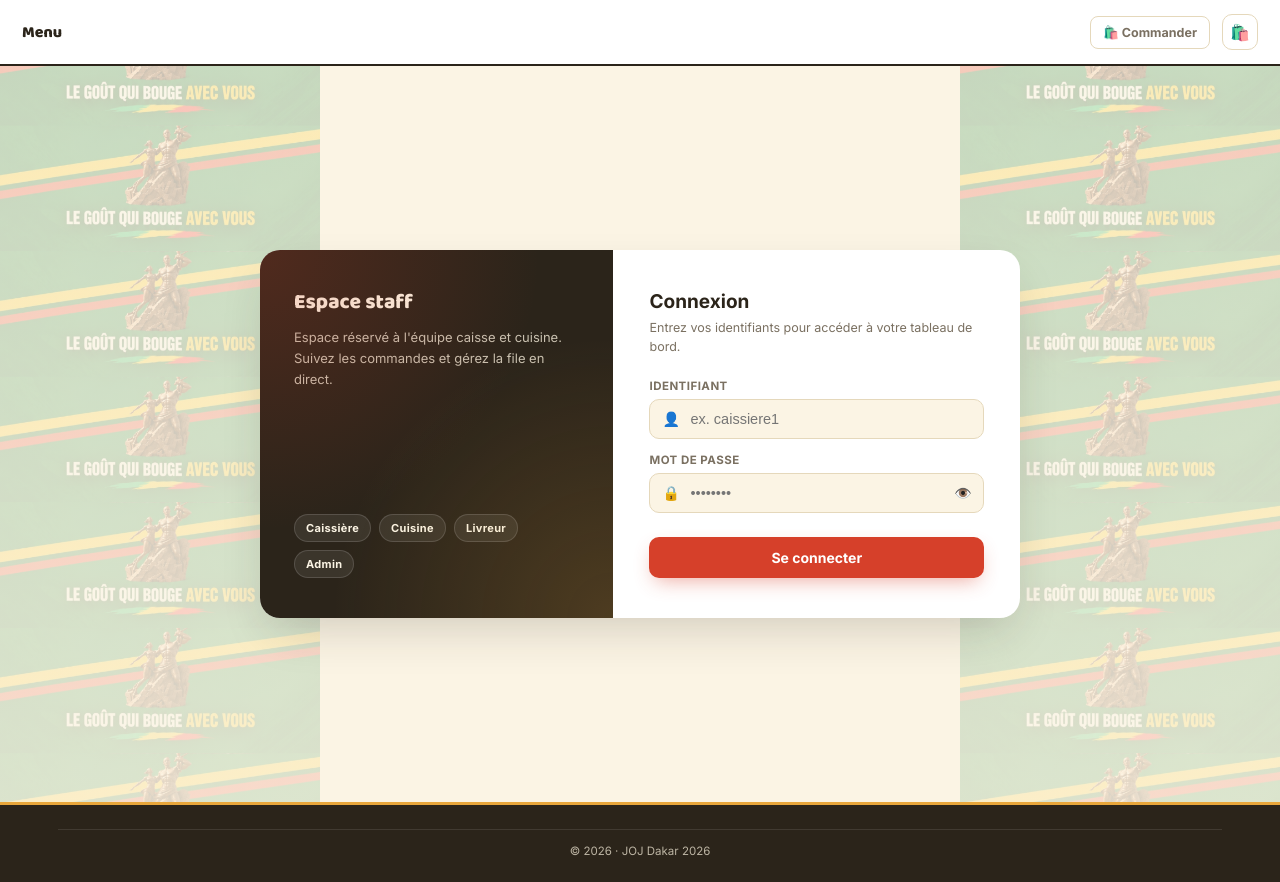
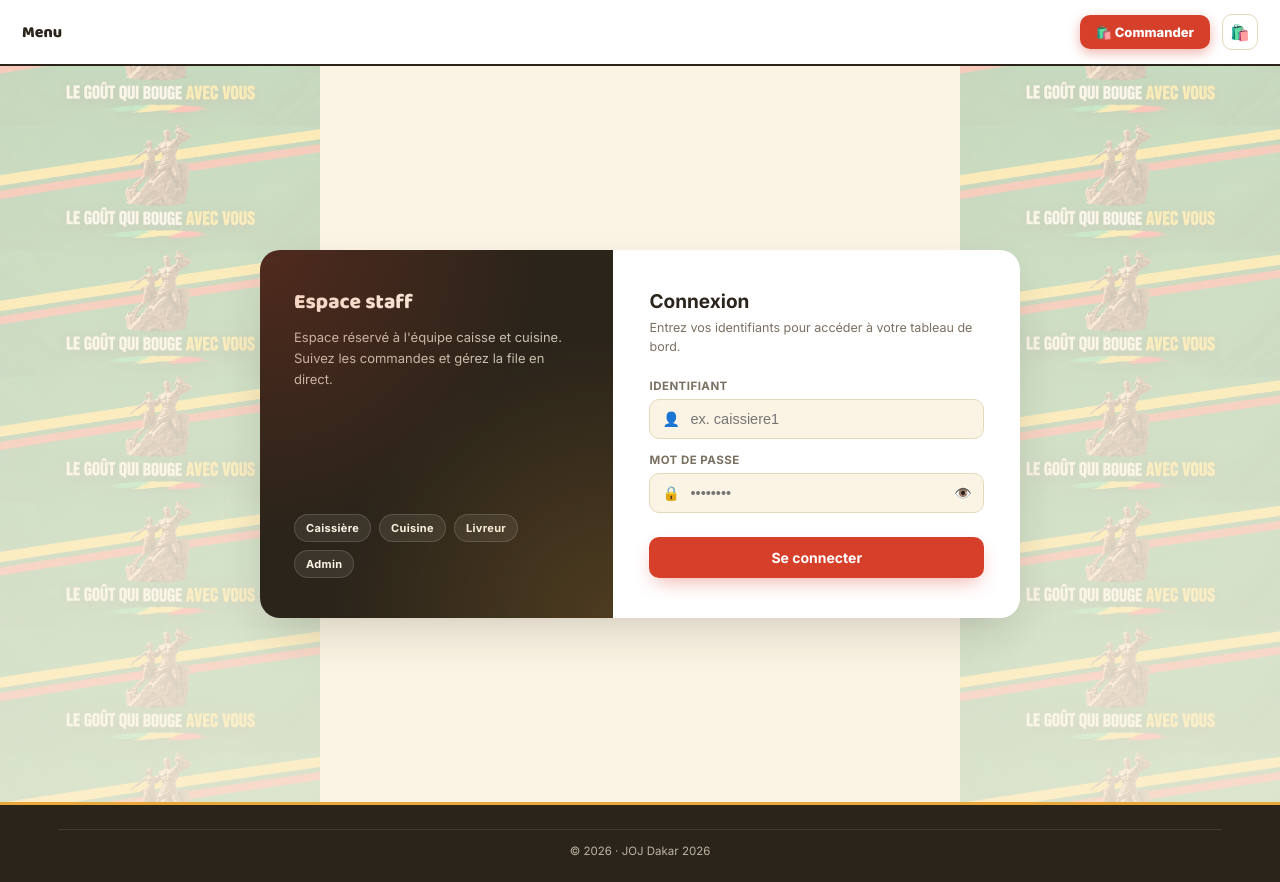
Before and after one commit to caissesosdirtech/fast-and-delicious, a React (Vite) app in the folder fast_delicious_front/: page /staff/login in a window 1280 px wide. Built offline with nearby package versions, Linux system fonts and the light colour scheme; no server answers.

Commit message:
feat(menu): formules sans scroll + bouton Commander en relief

```diff
--- a/fast_delicious_front/src/components/TopBar.css
+++ b/fast_delicious_front/src/components/TopBar.css
@@ -54,13 +54,18 @@
   0%{ transform:scale(0.6); } 60%{ transform:scale(1.15); } 100%{ transform:scale(1); }
 }
 
+/* Bouton Commander : CTA en relief pour attirer l'œil */
 .topbar-vitrine-link{
-  font-size:12.5px; font-weight:700; color:var(--ink-soft);
-  text-decoration:none; padding:8px 12px; border-radius:8px;
-  border:1.5px solid var(--line);
-  transition:border-color .15s ease, color .15s ease;
+  font-size:13px; font-weight:800; color:#fff;
+  text-decoration:none; padding:9px 16px; border-radius:10px;
+  background:var(--red); border:none;
+  box-shadow:0 4px 12px rgba(214,64,42,.38);
+  transition:transform .12s ease, box-shadow .12s ease, background .15s ease;
 }
-.topbar-vitrine-link:hover{ border-color:var(--gold); color:var(--ink); }
+.topbar-vitrine-link:hover{
+  background:var(--red-dim); color:#fff;
+  transform:translateY(-2px); box-shadow:0 8px 18px rgba(214,64,42,.46);
+}
 
 @media (max-width:480px){
   .topbar-call-number{ display:none; }
--- a/fast_delicious_front/src/pages/ClientMenu.css
+++ b/fast_delicious_front/src/pages/ClientMenu.css
@@ -155,13 +155,14 @@
   .formules-hero, .formules-hero-eyebrow, .formules-row .formule-poster{ animation:none !important; }
 }
 
-.formules-row{ display:flex; gap:12px; padding:0 20px 6px; overflow-x:auto; scroll-snap-type:x mandatory;
-  width:fit-content; max-width:100%; margin:0 auto; }
+/* Les 3 formules se partagent la largeur : toutes visibles, sans barre de défilement. */
+.formules-row{ display:grid; grid-template-columns:repeat(3, 1fr); gap:10px; padding:0 16px 6px;
+  max-width:600px; margin:0 auto; }
 .formule-poster{
-  flex:0 0 185px; scroll-snap-align:start; border-radius:16px; overflow:hidden; position:relative;
+  border-radius:16px; overflow:hidden; position:relative;
   background:#fff; box-shadow:0 10px 22px rgba(0,0,0,.14); display:flex; flex-direction:column;
 }
-.formule-poster-media{ position:relative; height:240px; background:var(--cream-2); }
+.formule-poster-media{ position:relative; aspect-ratio:3/4; background:var(--cream-2); }
 .formule-poster-media img{ width:100%; height:100%; object-fit:cover; display:block; }
 .formule-poster-media > span{ display:flex; align-items:center; justify-content:center; height:100%; font-size:46px; }
 .formule-poster-btn{
```
